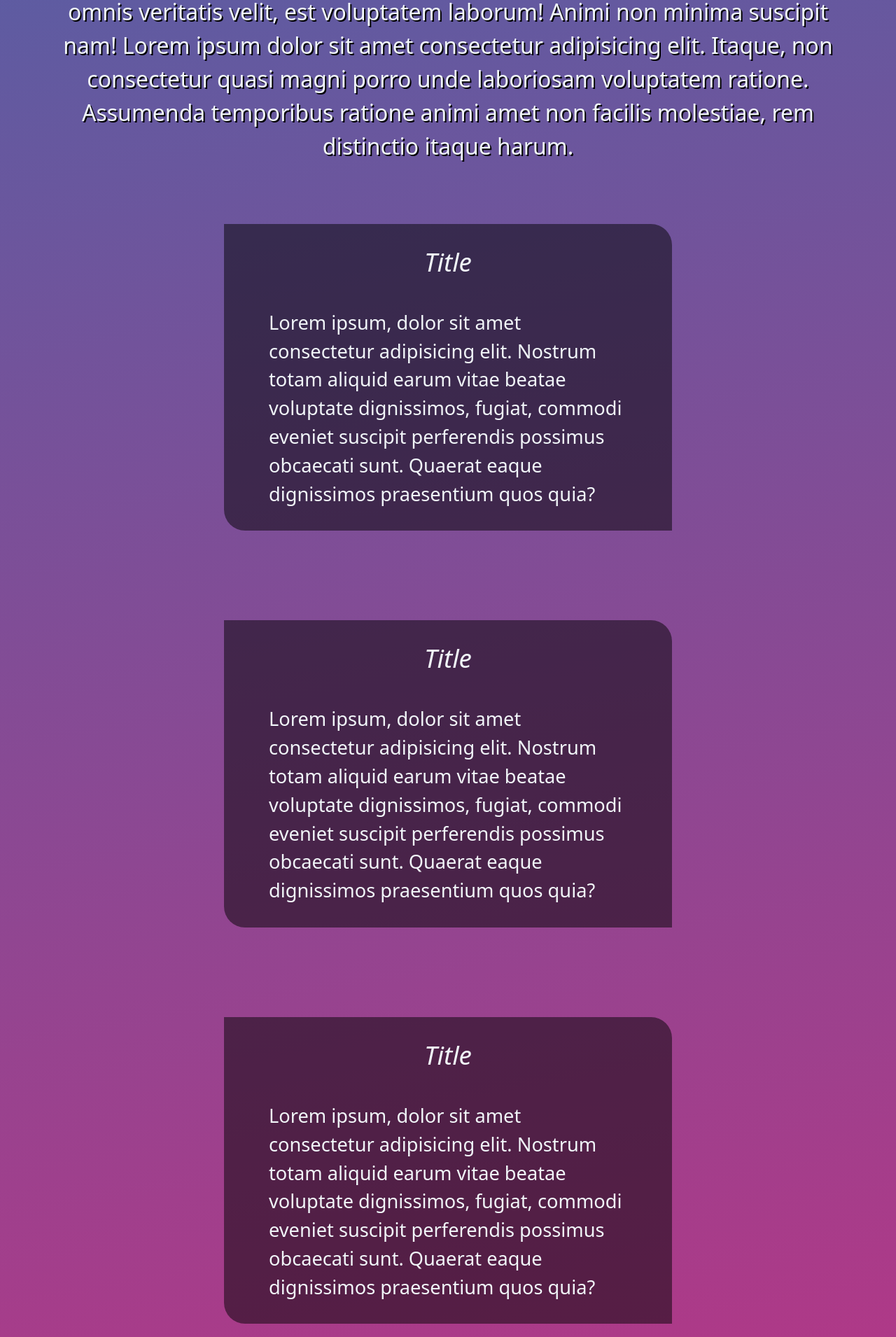
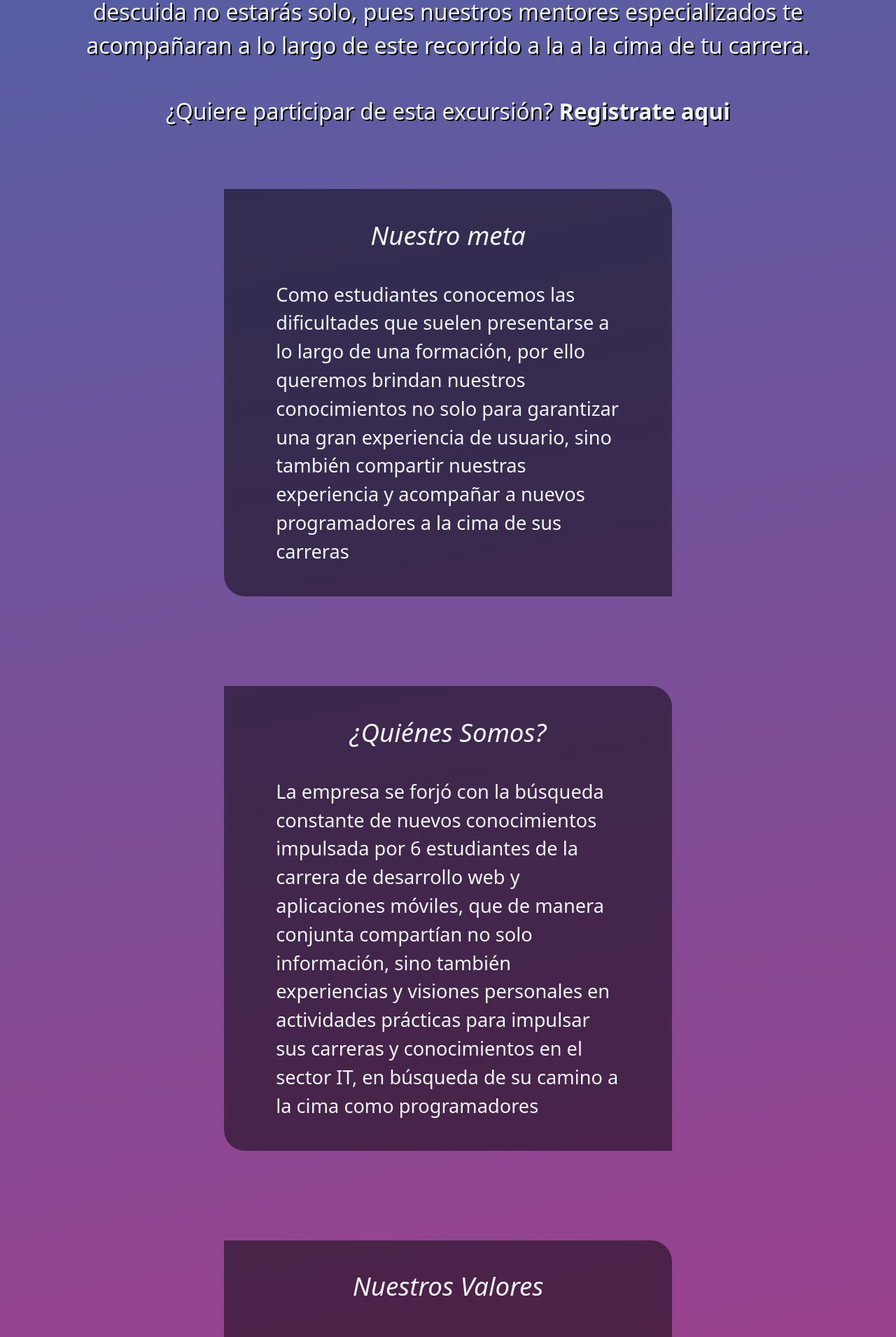
Before and after one commit to Pamela198713/BootcampAr, an Angular app in the folder frontend/: page /home in a window 1280 px wide. Shown: the part 1200-3110 px from the top of the page at 70% size. Built offline with nearby package versions, Linux system fonts and the light colour scheme.

Commit message:
mejoras para el home

```diff
--- a/frontend/src/app/pages/home/home.component.css
+++ b/frontend/src/app/pages/home/home.component.css
@@ -22,6 +22,20 @@
     text-shadow: 2px 2px black;
 }
 
+.text-main a{
+    color: #F1F6F9;
+    text-decoration: none;
+    font-weight: bold;
+    text-shadow: 2px 2px black;
+}
+
+.text-main a:hover{
+    color: #316fb0;
+    text-decoration: none;
+    font-weight: bold;
+    text-shadow: 2px 2px black;
+}
+
 .container-main-bot{
     display: flex;
     justify-content: space-around;
@@ -29,6 +43,7 @@
 }
 
 .card-main{
+    padding: 1%;
     margin: 5%;
     background-color:  rgba(0, 0, 0, 0.498);
     border-radius: 0px 30px;
--- a/frontend/src/app/pages/home/home.component.html
+++ b/frontend/src/app/pages/home/home.component.html
@@ -3,28 +3,34 @@
         <section class="container-main-top">
             <h2 class="title-main">Bienvenido</h2>
             <p class="text-main">
-                Lorem ipsum dolor sit amet consectetur adipisicing elit. Dignissimos pariatur non ab, repudiandae accusamus cumque iure ipsum earum et omnis veritatis velit, est voluptatem laborum! Animi non minima suscipit nam! Lorem ipsum dolor sit amet consectetur
-                adipisicing elit. Itaque, non consectetur quasi magni porro unde laboriosam voluptatem ratione. Assumenda temporibus ratione animi amet non facilis molestiae, rem distinctio itaque harum.
+                En BootcampaAr vamos a guiarte en la aventura de convertirte en developer con nuestros cursos sobre Backend, FrontEnd y Base de Datos, pero descuida no estarás solo, pues nuestros mentores especializados te acompañaran a lo largo de este recorrido a la  a la cima de tu carrera.
+            </p>
+            <p class="text-main">
+                ¿Quiere participar de esta excursión?
+                <a class="text-main" href="">Registrate aqui</a>
             </p>
         </section>
 
         <div class="container-main-bot">
             <section class="card-main">
-                <h2 class="card-main-title">Title</h2>
+                <h2 class="card-main-title">Nuestro meta</h2>
                 <p class="card-main-text">
-                    Lorem ipsum, dolor sit amet consectetur adipisicing elit. Nostrum totam aliquid earum vitae beatae voluptate dignissimos, fugiat, commodi eveniet suscipit perferendis possimus obcaecati sunt. Quaerat eaque dignissimos praesentium quos quia?
+                    Como estudiantes conocemos las dificultades que suelen presentarse a lo largo de una formación, por ello queremos brindan nuestros conocimientos no solo para garantizar una gran experiencia de usuario, sino también compartir nuestras experiencia y acompañar a nuevos programadores a la cima de sus carreras
                 </p>
             </section>
             <section class="card-main">
-                <h2 class="card-main-title">Title</h2>
+                <h2 class="card-main-title">¿Quiénes Somos?</h2>
                 <p class="card-main-text">
-                    Lorem ipsum, dolor sit amet consectetur adipisicing elit. Nostrum totam aliquid earum vitae beatae voluptate dignissimos, fugiat, commodi eveniet suscipit perferendis possimus obcaecati sunt. Quaerat eaque dignissimos praesentium quos quia?
+                    La empresa se forjó con la búsqueda constante de nuevos conocimientos impulsada por 6 estudiantes de la carrera de desarrollo web y aplicaciones móviles, que de manera conjunta compartían no solo información, sino también experiencias y visiones personales en actividades prácticas para impulsar sus carreras y conocimientos en el sector IT, en búsqueda de su camino a la cima como programadores
                 </p>
             </section>
             <section class="card-main">
-                <h2 class="card-main-title">Title</h2>
+                <h2 class="card-main-title">Nuestros Valores</h2>
                 <p class="card-main-text">
-                    Lorem ipsum, dolor sit amet consectetur adipisicing elit. Nostrum totam aliquid earum vitae beatae voluptate dignissimos, fugiat, commodi eveniet suscipit perferendis possimus obcaecati sunt. Quaerat eaque dignissimos praesentium quos quia?
+                    Quien posee conocimiento debe compartirlo y enseñar con, paciencia, dedicación y esfuerzo, siempre dando la posibilidad a que surjan dificultades en el proceso y alentar al estudiante que una piedra en el camino solo es un pequeño obstáculo y no el fin del trayecto.
+                </p>
+                <p class="card-main-text">
+                    Paciencia, Respeto y Dedicación. Son nuestros principales valores al momento de acompañar a nuestros alumnos
                 </p>
             </section>
         </div>
--- a/frontend/src/app/shared/footer/footer.component.css
+++ b/frontend/src/app/shared/footer/footer.component.css
@@ -1,6 +1,6 @@
 .footer{
     padding: 1% 0%;
-    margin-top: 1%;
+    margin-top: 5%;
     background-color: black;
 }
 
```
